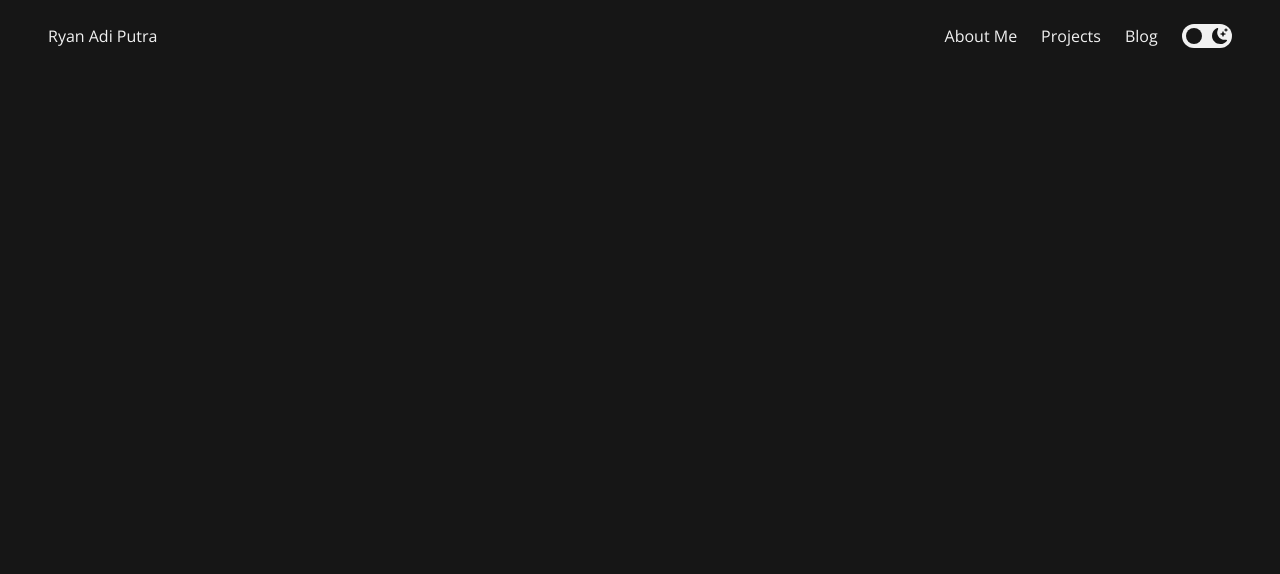
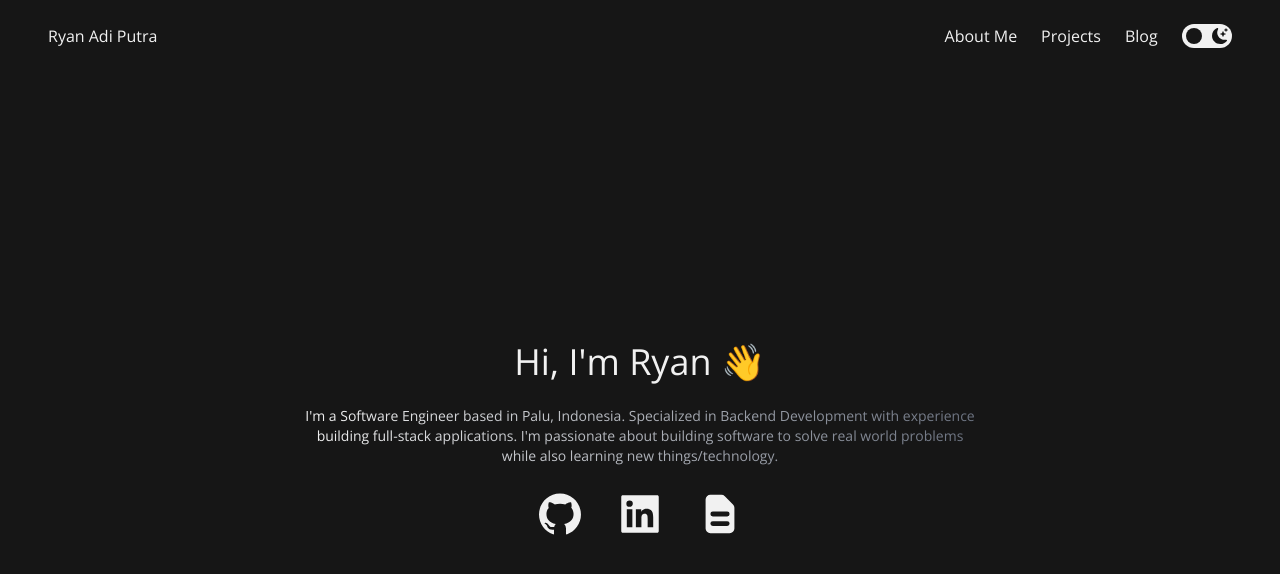
Before and after one commit to ryanadiputraa/portfolio-old, a Next.js app: page / in a window 1280 px wide. Shown: the top 574 px of the page. Built offline with nearby package versions, Linux system fonts and the light colour scheme.

Commit message:
feat: landing page

```diff
--- a/src/app/components/header.tsx
+++ b/src/app/components/header.tsx
@@ -3,6 +3,7 @@
 import Link from "next/link"
 import { useState } from "react"
 import { BsMoonStarsFill, BsSunFill } from "react-icons/bs"
+import { GiHamburgerMenu } from "react-icons/gi"
 
 export const Header = () => {
   const [isDark, setIsDark] = useState(true)
@@ -14,11 +15,11 @@ export const Header = () => {
   }
 
   return (
-    <header className="flex justify-between items-center px-12 py-6 fixed top-0 w-full">
+    <header className="flex justify-between items-center px-6 sm:px-12 py-6 fixed top-0 w-full">
       <Link href={"/"}>
         <h1>Ryan Adi Putra</h1>
       </Link>
-      <nav>
+      <nav className="hidden sm:inline-block">
         <ul className="flex justify-between items-center gap-6">
           <li>
             <Link href={"/about"}>About Me</Link>
@@ -52,6 +53,9 @@ export const Header = () => {
           </li>
         </ul>
       </nav>
+      <button className="inline-block sm:hidden">
+        <GiHamburgerMenu className="text-2xl" />
+      </button>
     </header>
   )
 }
--- a/src/app/layout.tsx
+++ b/src/app/layout.tsx
@@ -21,7 +21,9 @@ export default function RootLayout({
         className={`${inter.className} transition-colors text-black dark:text-white bg-white dark:bg-black`}
       >
         <Header />
-        <main className="mt-20">{children}</main>
+        <main className="pt-20 min-h-screen flex justify-center px-4 sm:px-0">
+          {children}
+        </main>
       </body>
     </html>
   )
--- a/src/app/page.tsx
+++ b/src/app/page.tsx
@@ -1,3 +1,30 @@
+import { AiFillGithub, AiFillLinkedin } from "react-icons/ai"
+import { HiDocumentText } from "react-icons/hi"
+
 export default function Home() {
-  return <></>
+  return (
+    <div className="w-full flex flex-col justify-center items-center">
+      <h1 className="text-2xl sm:text-4xl">Hi, I'm Ryan 👋</h1>
+      <h4
+        className="text-xs sm:text-sm mt-6 max-w-2xl text-center text-transparent
+        bg-clip-text bg-gradient-to-r from-black to-gray-500 dark:from-white dark:to-gray-500"
+      >
+        I'm a Software Engineer based in Palu, Indonesia. Specialized in Backend
+        Development with experience building full-stack applications. I'm
+        passionate about building software to solve real world problems while
+        also learning new things/technology.
+      </h4>
+      <div className="flex justify-center items-center mt-6 text-3xl sm:text-5xl gap-8">
+        <a href="https://github.com/ryanadiputraa">
+          <AiFillGithub />
+        </a>
+        <a href="https://www.linkedin.com/in/ryanadiputraa/">
+          <AiFillLinkedin />
+        </a>
+        <a href="/file/RESUME.docx.pdf" download>
+          <HiDocumentText />
+        </a>
+      </div>
+    </div>
+  )
 }
```
Also changed, not shown: 1 other file (tests, documents, lock files or other folders).
